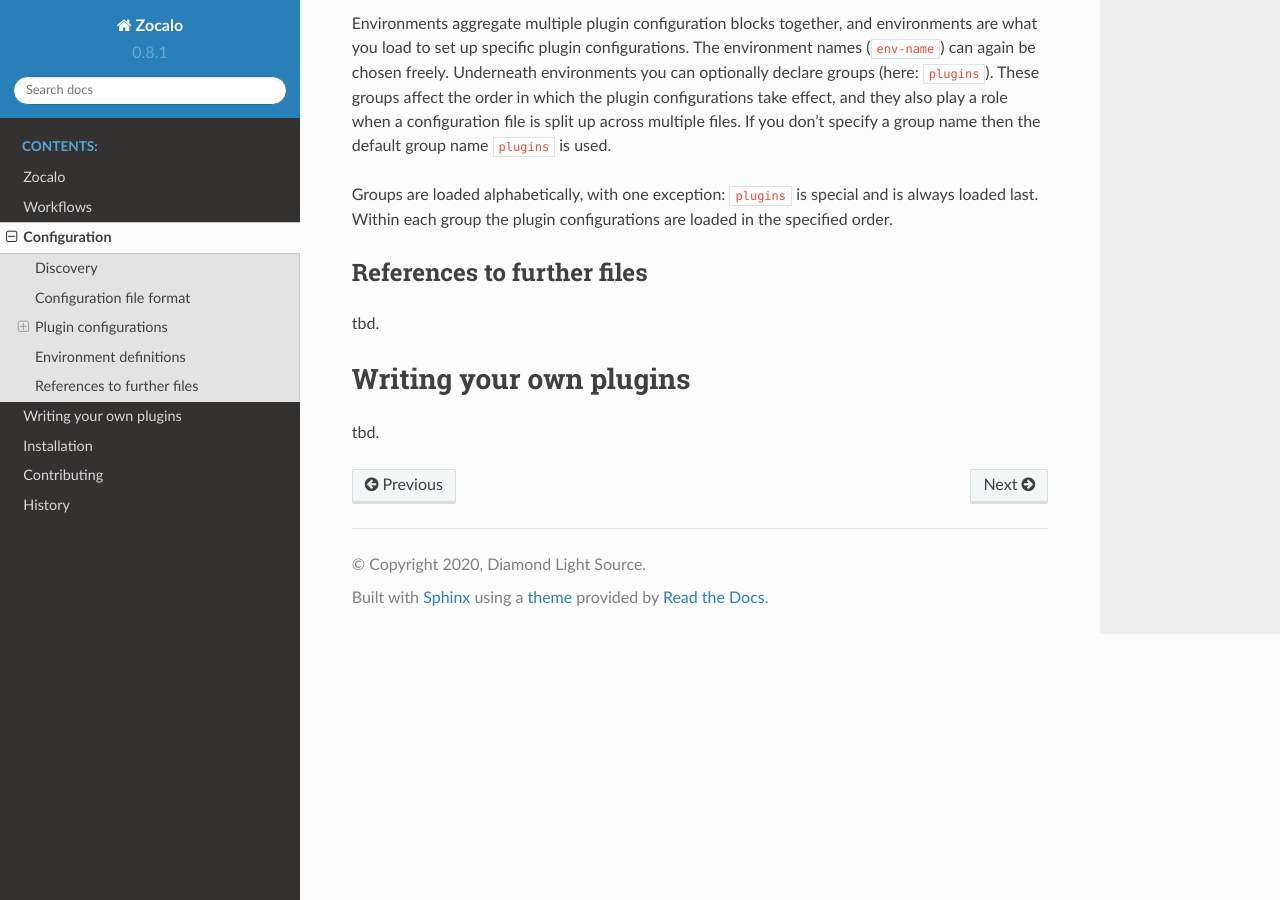
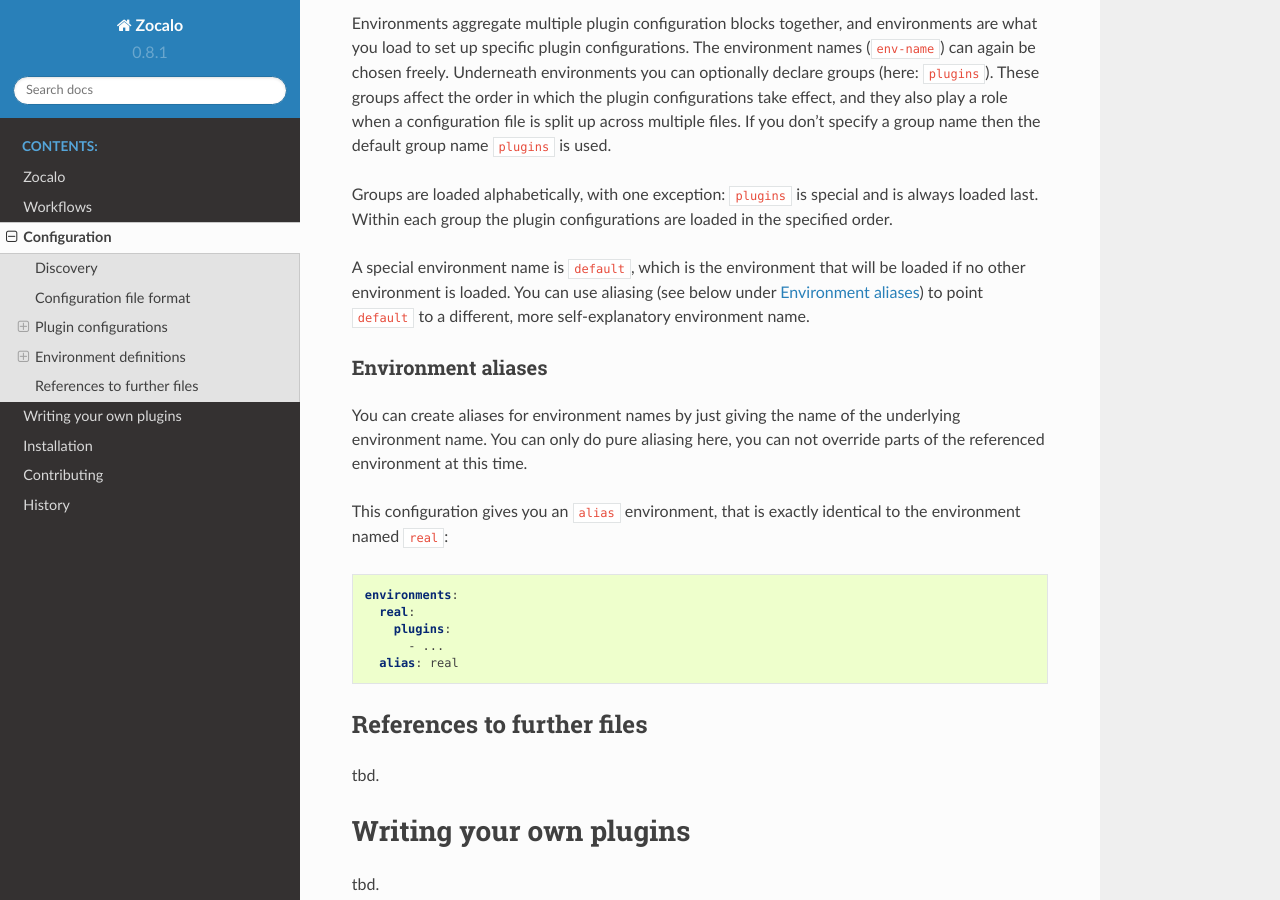
Before and after one commit to DiamondLightSource/python-zocalo, a Sphinx documentation site: the page built from docs/siteconfig.rst, in a window 1280 px wide and 900 px high, scrolled down 2198 px. Built offline with Sphinx 7.4.7 and the Read the Docs theme 2.0.0, drawn with Linux system fonts in a browser that asks for light colours.

Commit message:
document environment aliasing behaviour

```diff
--- a/docs/siteconfig.rst
+++ b/docs/siteconfig.rst
@@ -118,6 +118,31 @@
 and is always loaded last. Within each group the plugin configurations are
 loaded in the specified order.
 
+A special environment name is ``default``, which is the environment that will
+be loaded if no other environment is loaded. You can use aliasing (see below
+under :ref:`environment_aliases`) to point ``default`` to a different, more
+self-explanatory environment name.
+
+.. _environment_aliases:
+
+Environment aliases
+^^^^^^^^^^^^^^^^^^^
+
+You can create aliases for environment names by just giving the name of the
+underlying environment name. You can only do pure aliasing here, you can not
+override parts of the referenced environment at this time.
+
+This configuration gives you an ``alias`` environment, that is exactly
+identical to the environment named ``real``:
+
+.. code-block:: yaml
+
+  environments:
+    real:
+      plugins:
+        - ...
+    alias: real
+
 
 References to further files
 ---------------------------
```
